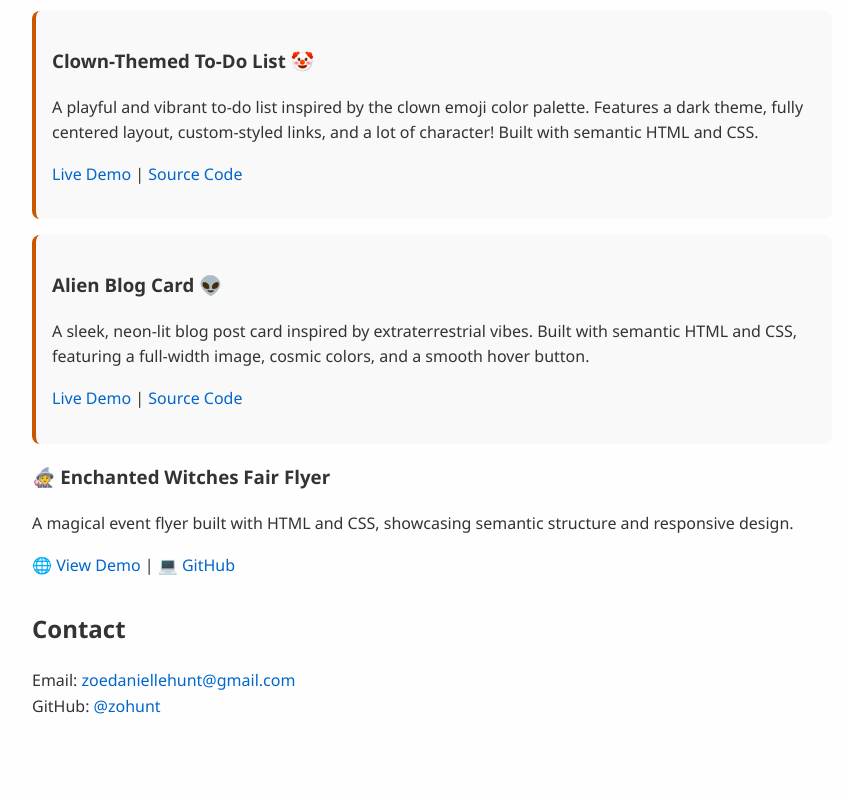
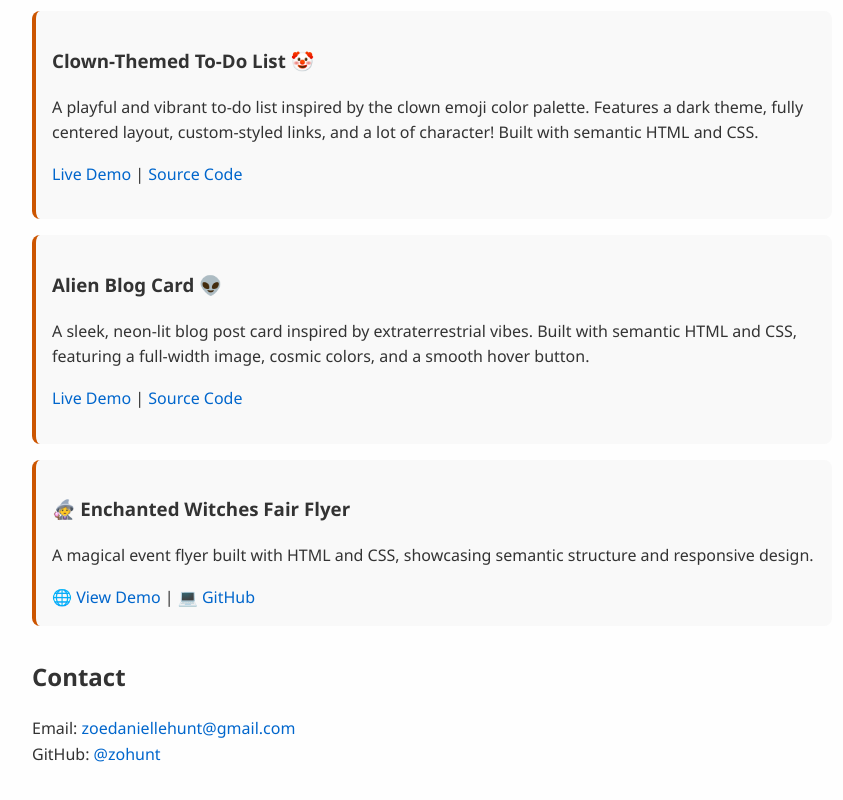
Before and after one commit to zohunt/Zoe-Hunt, a plain HTML site: page index.html in a window 1280 px wide. Shown: the part 1509-2309 px from the top of the page, without its empty margins (208-1051 px from the left). Drawn offline with Linux system fonts and the light colour scheme.

Commit message:
Update index.html

```diff
--- a/index.html
+++ b/index.html
@@ -85,12 +85,13 @@
   </p>
 </div>
 
-    <div class="project-card">
+    <div class="project">
   <h3>🧙‍♀️ Enchanted Witches Fair Flyer</h3>
   <p>A magical event flyer built with HTML and CSS, showcasing semantic structure and responsive design.</p>
   <a href="https://zohunt.github.io/witch-fair-flyer/" target="_blank">🌐 View Demo</a> |
   <a href="https://github.com/zohunt/witch-fair-flyer" target="_blank">💻 GitHub</a>
 </div>
+
 
     <!-- Add more projects here -->
 
```
